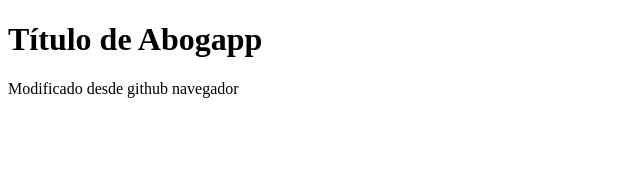
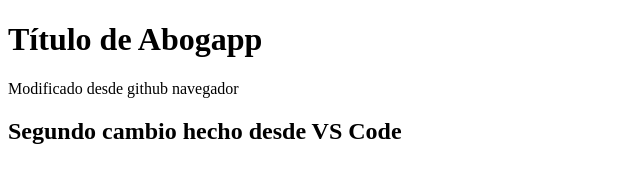
Before and after one commit to juandmantilla/AbogApp, a plain HTML site: page index.html in a window 1280 px wide. Shown: the whole page, without its empty margins (0-640 px from the left). Drawn offline with Linux system fonts and the light colour scheme.

Commit message:
Adición tercer cambio

```diff
--- a/index.html
+++ b/index.html
@@ -8,5 +8,7 @@
 <body>
     <h1> Título de Abogapp</h1>
     <p> Modificado desde github navegador </p>
+
+    <h2> Segundo cambio hecho desde VS Code</h2>
 </body>
 </html>
```
